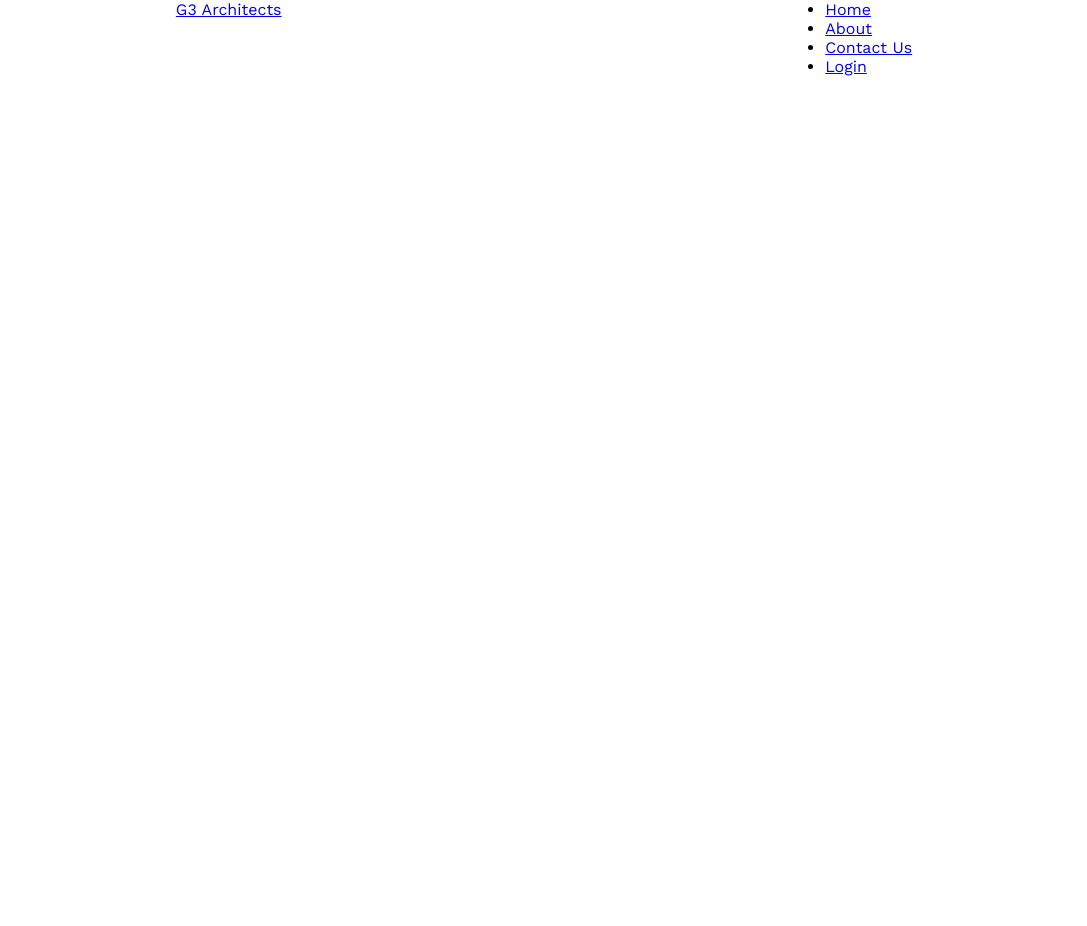
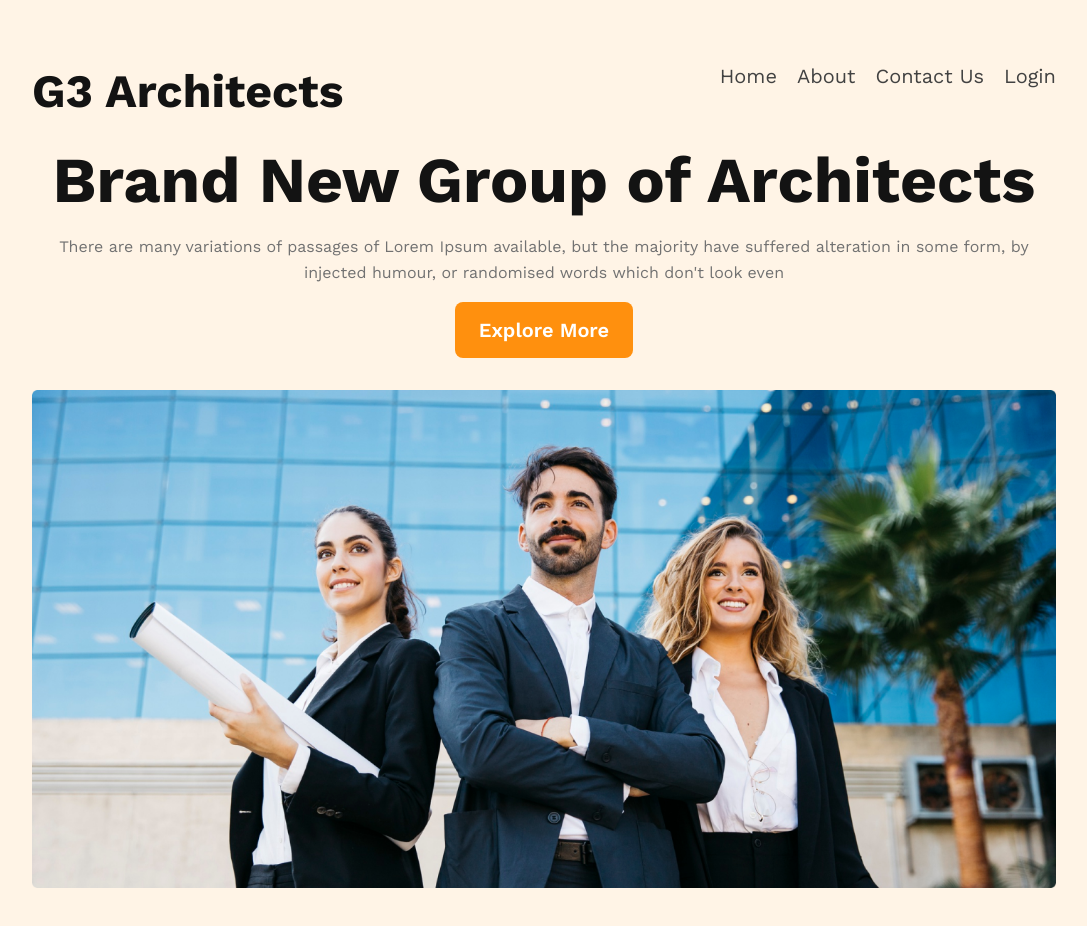
Before and after one commit to mamun-coderman/g3-architects, a plain HTML site: page index.html in a window 1280 px wide. Shown: the whole page, without its empty margins (96-1183 px from the left). Before the commit the page ends 800 px from the top, so only its background shows below. Drawn offline with nearby package versions, Linux system fonts and the light colour scheme.

Commit message:
header part added

```diff
--- a/css/style.css
+++ b/css/style.css
@@ -14,9 +14,81 @@
   font-style: normal;
 }
 
+body{
+  max-width: 100%;
+}
+
+.color-primary{
+  color: #131313;
+}
+.color-secondary-dark{
+  color:  #424242;
+}
+
+.text-common{
+  font-size: 16px;
+  line-height: 162%;
+  color:  #727272;
+}
+
+.display-flex{
+  display: flex;
+}
+.margin-bottom{
+  margin-bottom: 32px;
+}
+
 /* common css ends */
 
+.header-part{
+  text-align: center;
+  background-color:  rgba(255, 144, 14, 0.1);
+  padding: 5% 10%;
+}
+
 .navbar{
-    display: flex;
-    justify-content: space-around;
+    justify-content: space-between;
 }
+
+.logo > a{
+  text-decoration: none;
+  font-size: 2.9rem;
+  font-weight: 700;
+}
+
+
+
+.menubar > ul{
+  list-style: none;
+  gap: 1.25rem;
+
+}
+
+.menubar > ul > li > a{
+  text-decoration: none;
+  font-size: 1.25rem;
+  color:  #424242;
+}
+
+.heading-banner{
+  font-size: 4rem;
+  margin-top: 1.5rem;
+  margin-bottom: 1rem;
+}
+
+.explore-button{
+  text-decoration: none;
+  font-size: 1.25rem;
+  font-weight: 600;
+  padding: 1rem 1.5rem;
+  color: #fff;
+  background-color:  #ff900e;
+  border-radius: 0.5rem;
+}
+
+.banner > img{
+  width: 100%;
+  margin-top: 3rem;
+}
+
+/* header part ends here */
--- a/index.html
+++ b/index.html
@@ -11,12 +11,12 @@
 </head>
 <body class="work-sans">
     <header class="header-part">
-        <nav class="navbar">
+        <nav class="navbar display-flex">
             <div class="logo">
-                <a href="#">G3 Architects</a>
+                <a class="color-primary" href="#">G3 Architects</a>
             </div>
             <div class="menubar">
-                <ul>
+                <ul class="display-flex">
                     <li><a href="#">Home</a></li>
                     <li><a href="#">About </a></li>
                     <li><a href="#">Contact Us </a></li>
@@ -24,7 +24,17 @@
                 </ul>
             </div>
         </nav>
+
+        <div class="banner">
+            <h1 class="heading-banner color-primary">Brand New Group of Architects</h1>
+            <p class="text-common margin-bottom">There are many variations of passages of Lorem Ipsum available, but the majority have suffered alteration in some form, by injected humour, or randomised words which don't look even</p>
+            <a class="explore-button" href="#">Explore More</a>
+            <img src="/images/banner.png" alt="banner-pic">
+        </div>
+
     </header>
+
+    <!-- header part ends-->
 
     <main>
 
```
